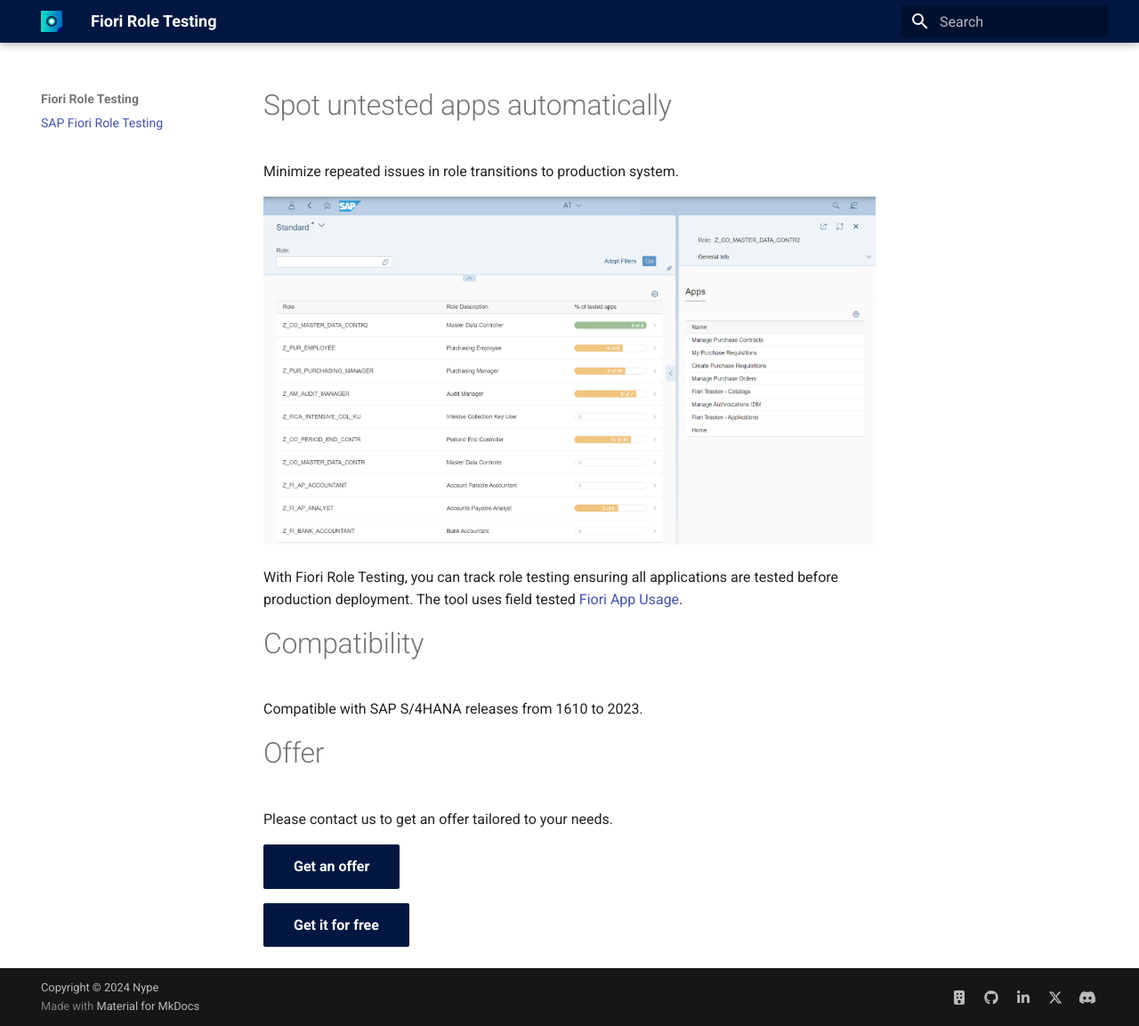
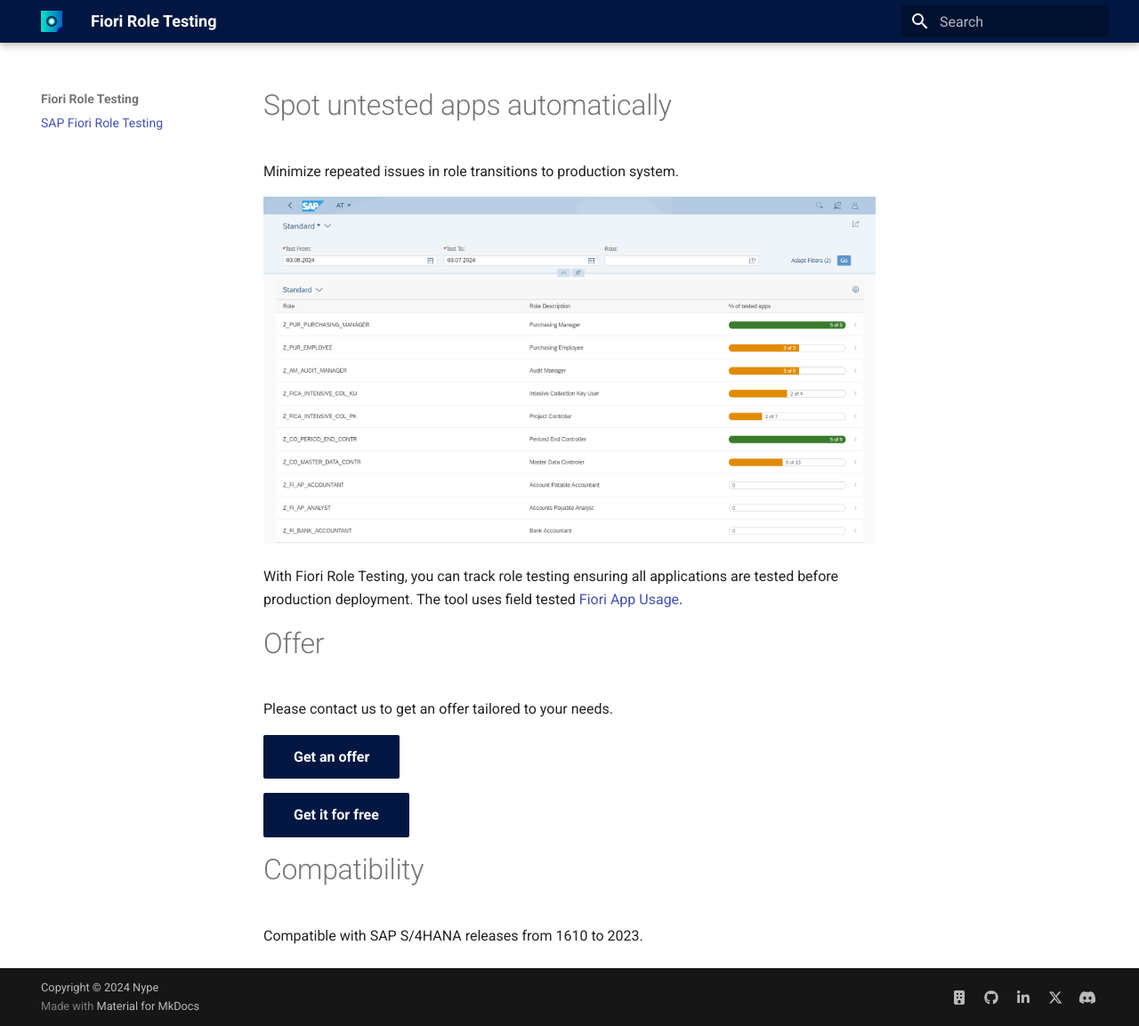
Before and after one commit to fioriroletesting/fioriroletesting.github.io, an MkDocs documentation site: the page built from docs/index.md, in a window 1280 px wide and 1153 px high. Shown: the whole window at 89% size. Built offline with MkDocs 1.6.1 and Material for MkDocs 9.7.7, drawn with Linux system fonts in a browser that asks for light colours; some of the changed lines change nothing that is shown.

Commit message:
docs: new ss

```diff
--- a/docs/index.md
+++ b/docs/index.md
@@ -10,10 +10,6 @@
 
 With Fiori Role Testing, you can track role testing ensuring all applications are tested before production deployment. The tool uses field tested [Fiori App Usage](https://help.fioriappsusage.org).
 
-# Compatibility
-
-Compatible with SAP S/4HANA releases from 1610 to 2023.
-
 # Offer
 
 Please contact us to get an offer tailored to your needs.
@@ -21,3 +17,7 @@
 [Get an offer](contact.md){ .md-button .md-button--primary }
 
 [Get it for free](get-for-free.md){ .md-button .md-button--primary }
+
+# Compatibility
+
+Compatible with SAP S/4HANA releases from 1610 to 2023.
```
Also changed, not shown: docs/res/frt.png, 1 other file.
